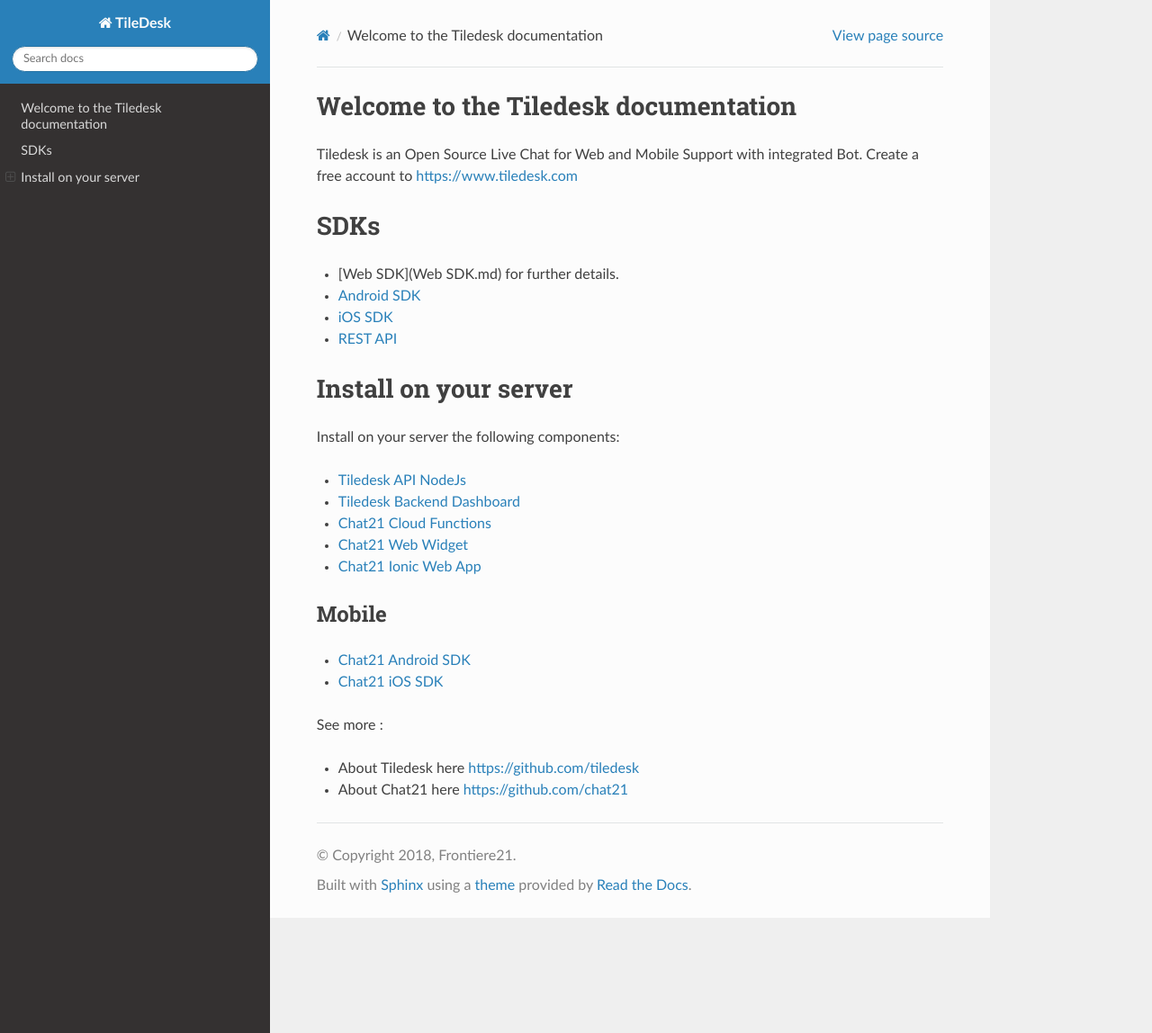
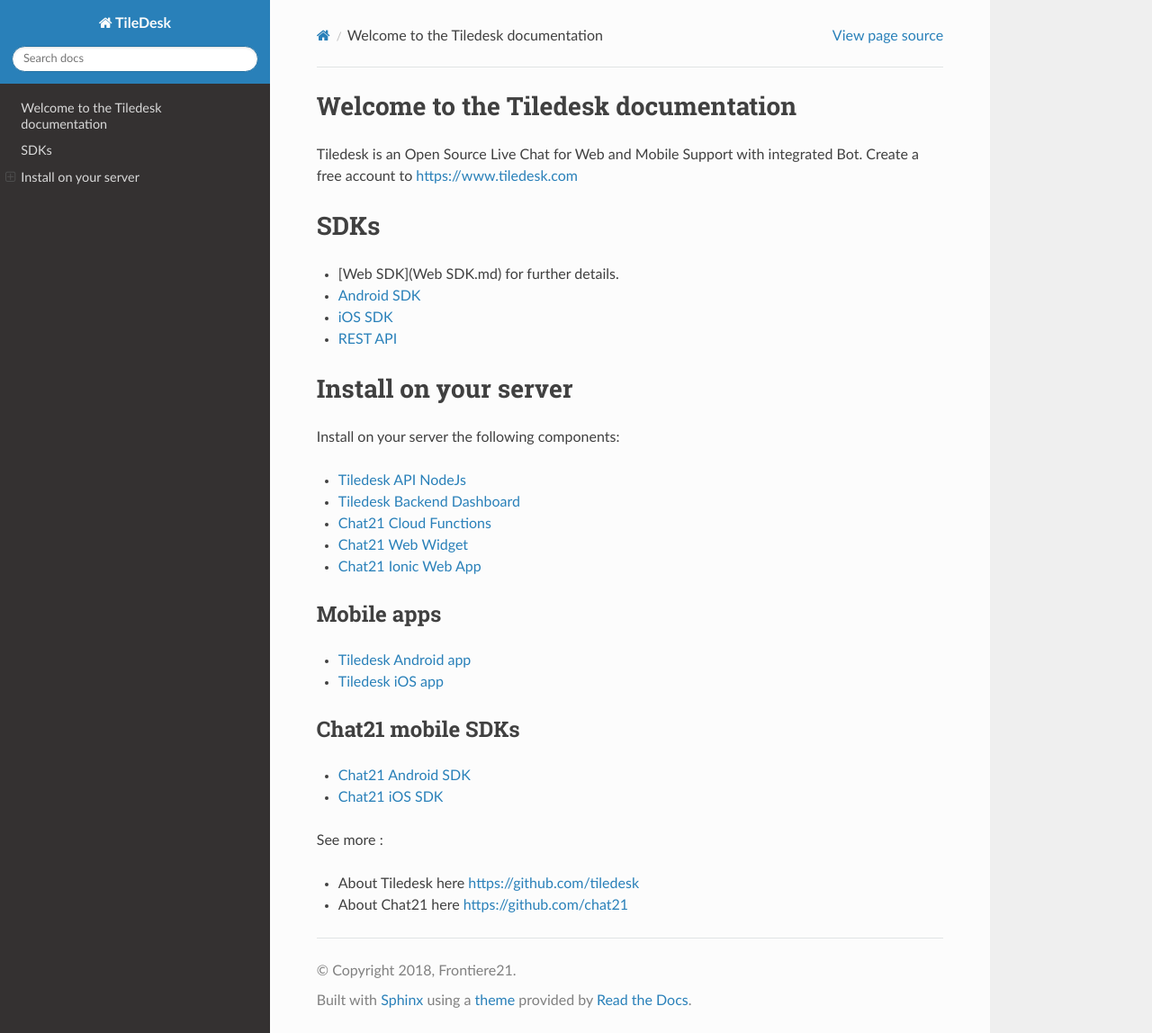
Before and after one commit to NavpreetSamra/tiledesk-docs, a Sphinx documentation site: the page built from docs/index.md, in a window 1280 px wide and 1148 px high. Shown: the whole window at 90% size. Built offline with Sphinx 7.4.7 and the Read the Docs theme 2.0.0, drawn with Linux system fonts in a browser that asks for light colours.

Commit message:
Update index.md

```diff
--- a/docs/index.md
+++ b/docs/index.md
@@ -22,8 +22,13 @@
 
 * [Chat21 Ionic Web App](https://github.com/chat21/chat21-ionic)
 
+## Mobile apps
 
-## Mobile
+* [Tiledesk Android app](https://github.com/Tiledesk/tiledesk-android)
+
+* [Tiledesk iOS app](https://github.com/Tiledesk/tiledesk-ios-app)
+
+## Chat21 mobile SDKs
 
 * [Chat21 Android SDK](https://github.com/chat21/chat21-android-sdk)
 
```
